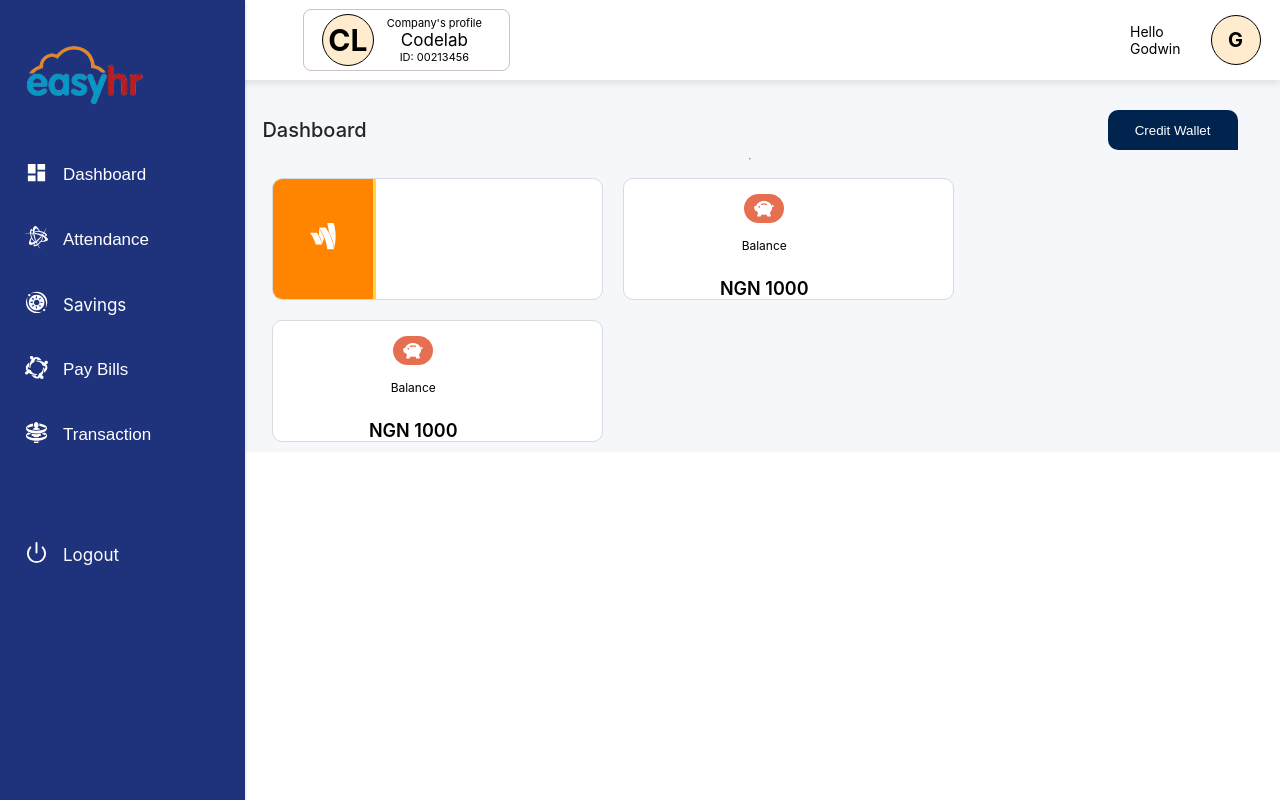
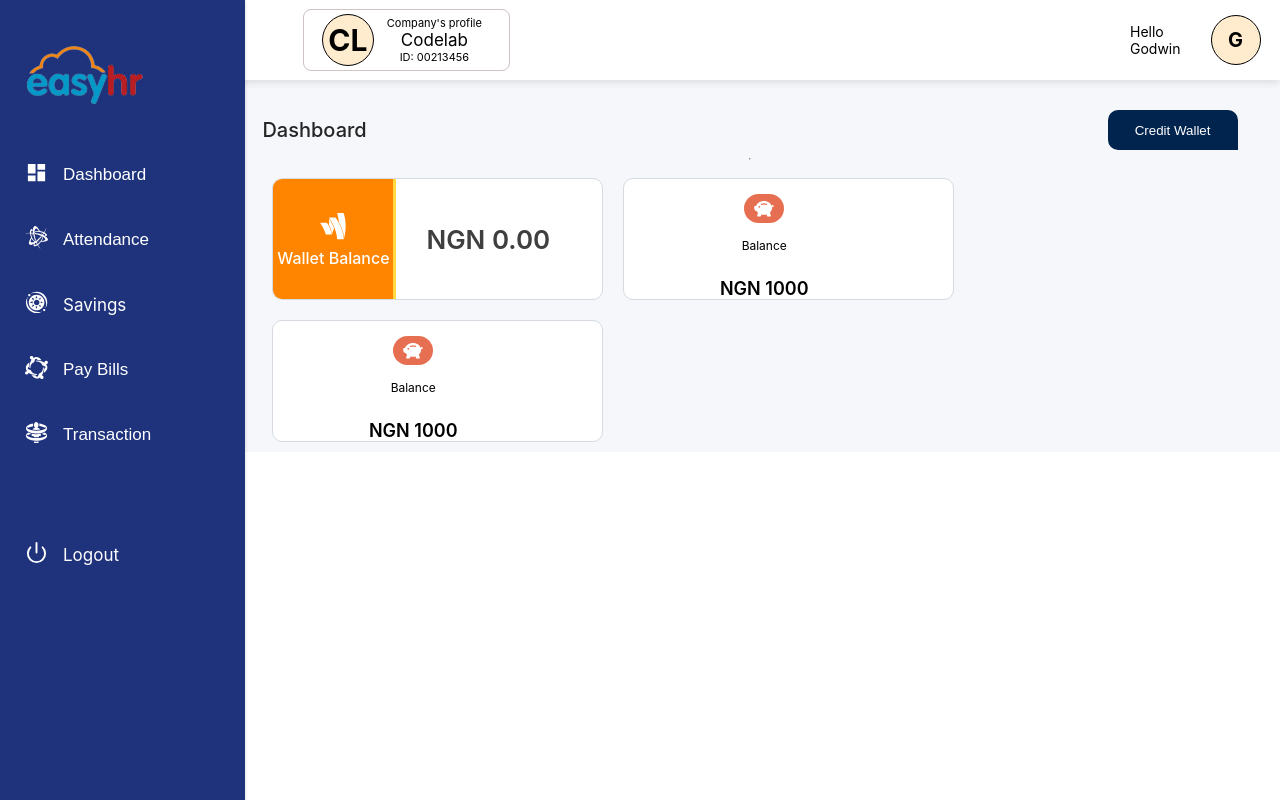
Before and after one commit to OgbuEsther/Easy_HR_FE2, a React (Create React App) app: page /staffdashboard in a window 1280 px wide. Built offline with nearby package versions, Linux system fonts and the light colour scheme.

Commit message:
card balance done

```diff
--- a/src/pages/Cards.tsx
+++ b/src/pages/Cards.tsx
@@ -34,7 +34,11 @@ const Cards = () => {
           <Card>
             <Left>
               <Icos><FaGoogleWallet /></Icos>
-              </Left>
+          <Wallet>Wallet Balance</Wallet>
+        </Left>
+        <Right>
+          <Bal>NGN 0.00</Bal>
+        </Right>
           </Card>
 
           <Card>
@@ -157,12 +161,29 @@ const Cards = () => {
 }
 
 export default Cards
+const Bal = styled.div`
+  color: #3f3f3f;
+  margin-left: 30px;
+  font-size: 26px;
+  font-weight: 600;
+`
+const Right = styled.div`
+  flex: 1;
+  height: 100%;
+  /* background-color: red; */
+  display: flex;
+  align-items: center;
+`
+const Wallet = styled.div`
+  color: #fff;
+  font-weight: 500;
+`
 const Icos = styled.div`
   color: #fff;
   font-size: 30px;
 `
 const Left = styled.div`
-  width: 100px;
+  width: 120px;
   height: 100%;
   background-color: #FF8400;
   border-right: 3px solid #FFD93D;
```
